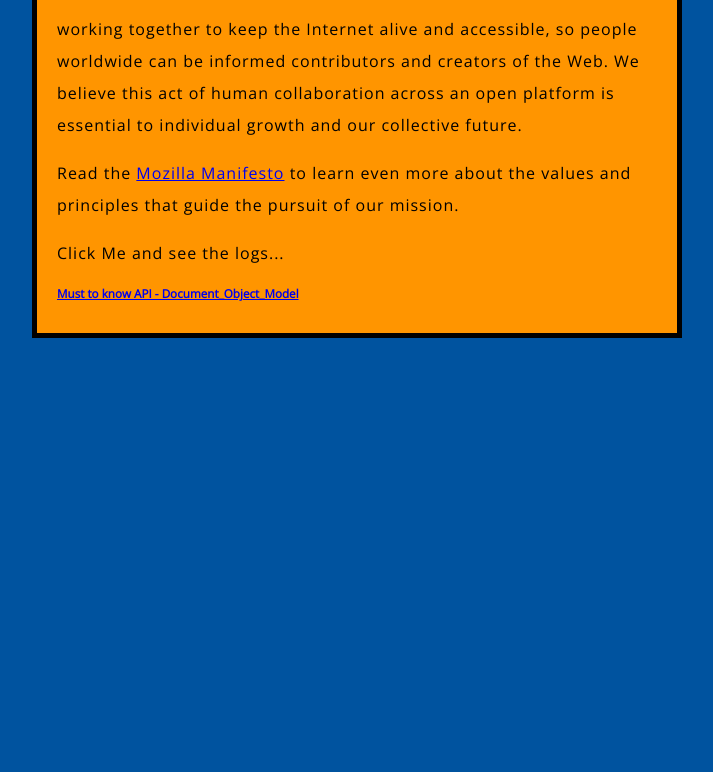
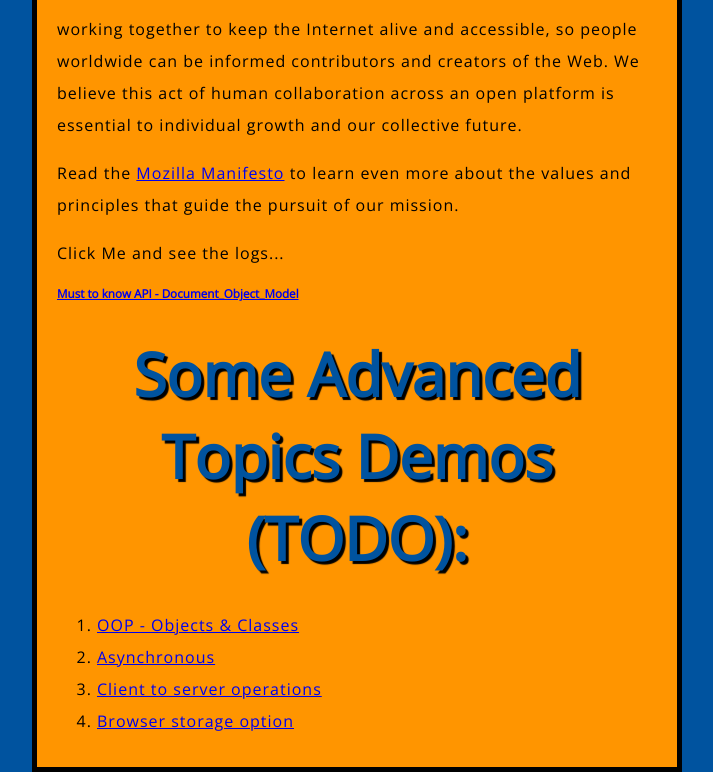
Before and after one commit to yim222/es6-js-javascript-studying, a plain HTML site: page index.html in a window 1280 px wide. Shown: the part 546-1318 px from the top of the page, without its empty margins (283-996 px from the left). Before the commit the page ends 884 px from the top, so only its background shows below. Drawn offline with nearby package versions, Linux system fonts and the light colour scheme.

Commit message:
Some planning

```diff
--- a/index.html
+++ b/index.html
@@ -44,6 +44,28 @@
     to know API - Document_Object_Model</a>
 </h3>
 
+<h1>Some Advanced Topics Demos (TODO): </h1>
+<!--Todo-->
+<ol>
+    <li><a href = "https://developer.mozilla.org/en-US/docs/Learn/JavaScript/Objects" target="_blank">OOP - Objects & Classes </a></li>
+    <li><a href = "https://developer.mozilla.org/en-US/docs/Learn/JavaScript/Asynchronous" target="_blank">Asynchronous </a></li>
+    <li><a href = "https://developer.mozilla.org/en-US/docs/Learn/JavaScript/Client-side_web_APIs/Fetching_data" target="_blank">
+        Client to server operations </a></li>
+    <li><a href = "https://developer.mozilla.org/en-US/docs/Learn/JavaScript/Client-side_web_APIs/Fetching_data" target="_blank">
+        Browser storage option </a></li>
+
+
+    <!--
+    Go over those:
+    https://developer.mozilla.org/en-US/docs/Learn/JavaScript/Objects/Basics
+    https://developer.mozilla.org/en-US/docs/Learn/JavaScript/Objects/Object_prototypes
+    https://developer.mozilla.org/en-US/docs/Learn/JavaScript/Objects/Classes_in_JavaScript
+    https://developer.mozilla.org/en-US/docs/Learn/JavaScript/Objects/Object-oriented_programming
+
+    -->
+
+
+</ol>
 <script src="scripts/main.js"></script>
 </body>
 </html>
```
